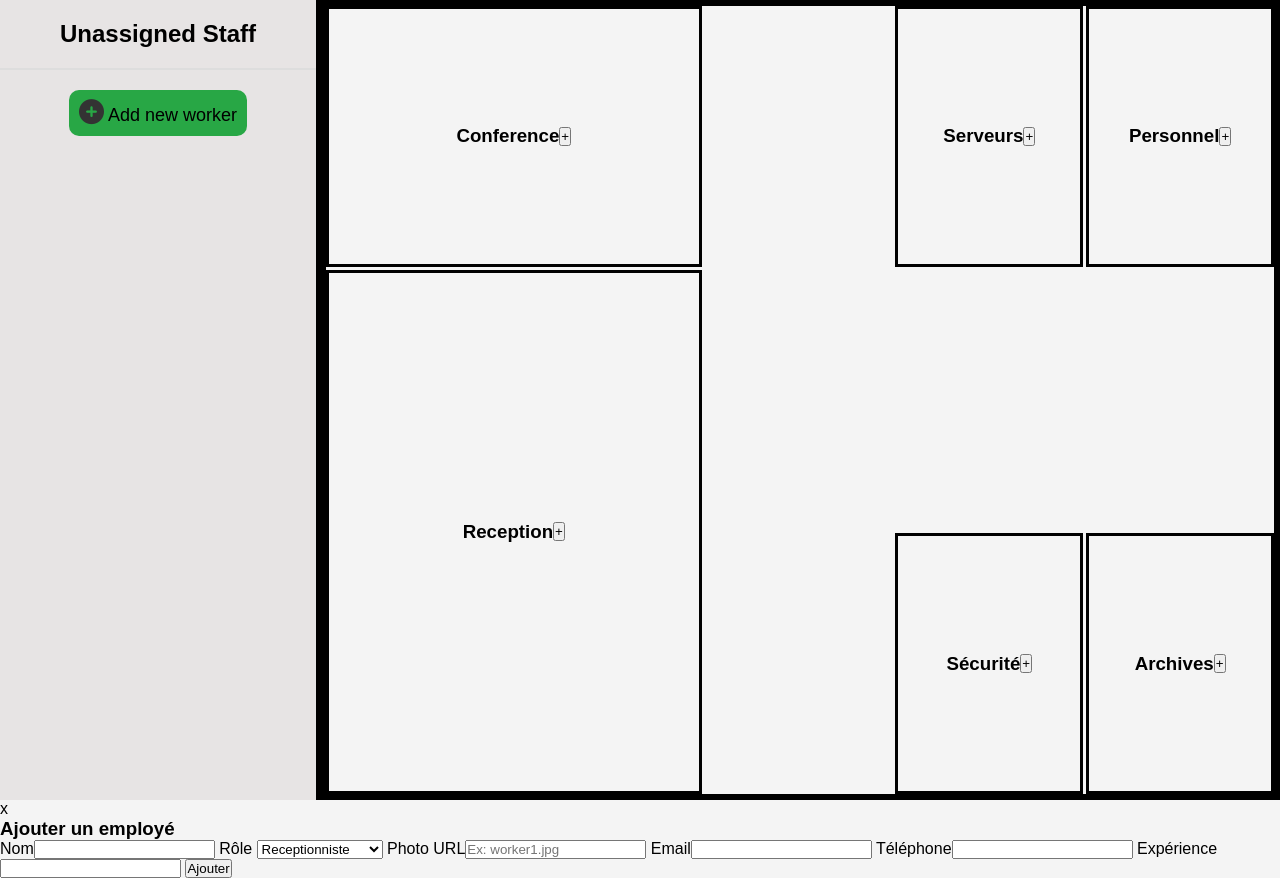
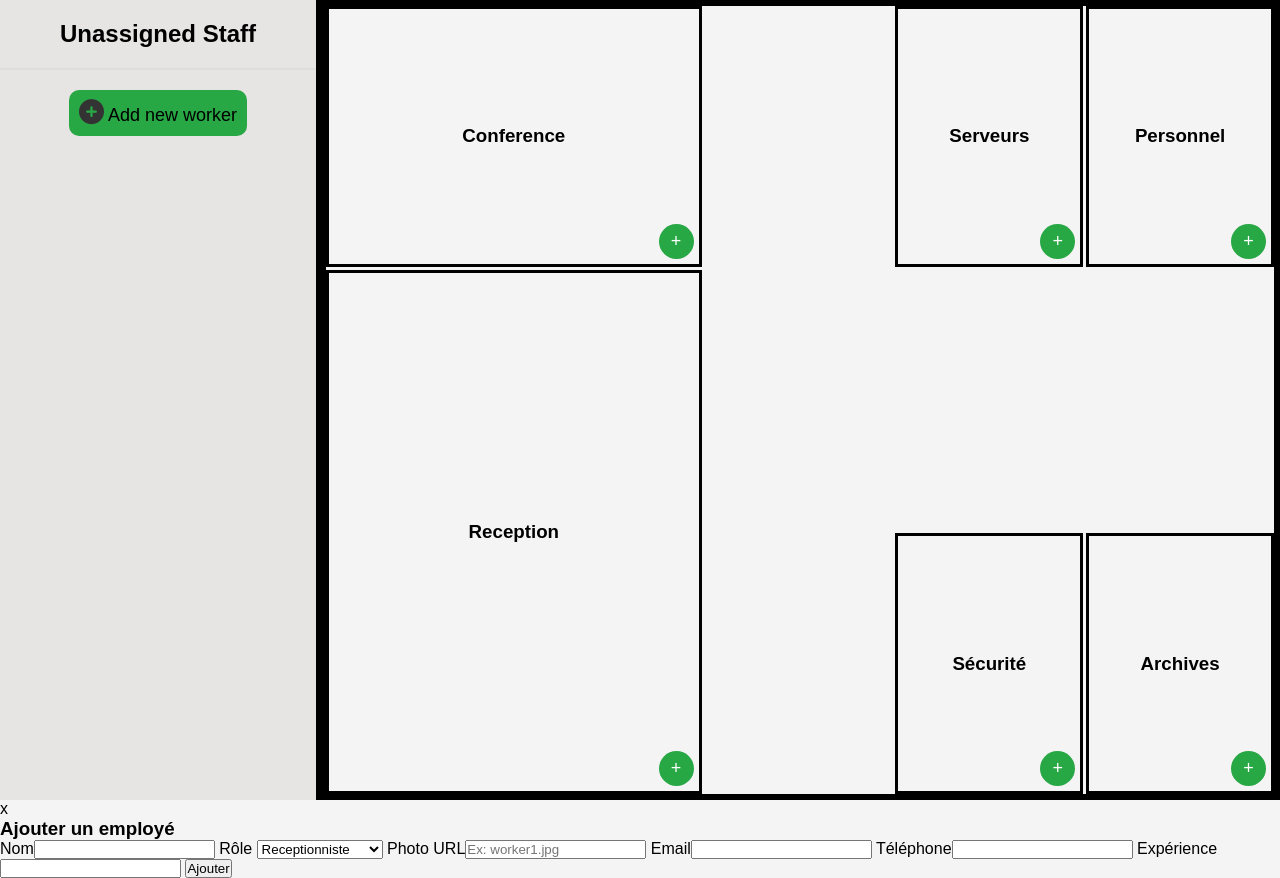
Before and after one commit to DoaeChemchaoui/WorkSphere, a plain HTML site: page index.html in a window 1280 px wide. Drawn offline with Linux system fonts and the light colour scheme; a script that the page names is missing.

Commit message:
Style boutons + pour chaque zone

```diff
--- a/src/style.css
+++ b/src/style.css
@@ -141,3 +141,20 @@ body {
     grid-column:2/3;
     grid-row:1/4;
 }
+.btn-zone {
+    position:absolute;
+    bottom:5px;
+    right:5px;
+    background-color:#28a745;
+    border:none;
+    color:white;
+    font-size:18px;
+    border-radius:50%;
+    width:35px;
+    height:35px;
+    cursor:pointer;
+    transition: transform 0.3s;
+}
+.btn-zone:hover {
+    background-color: #155023;
+}
```
